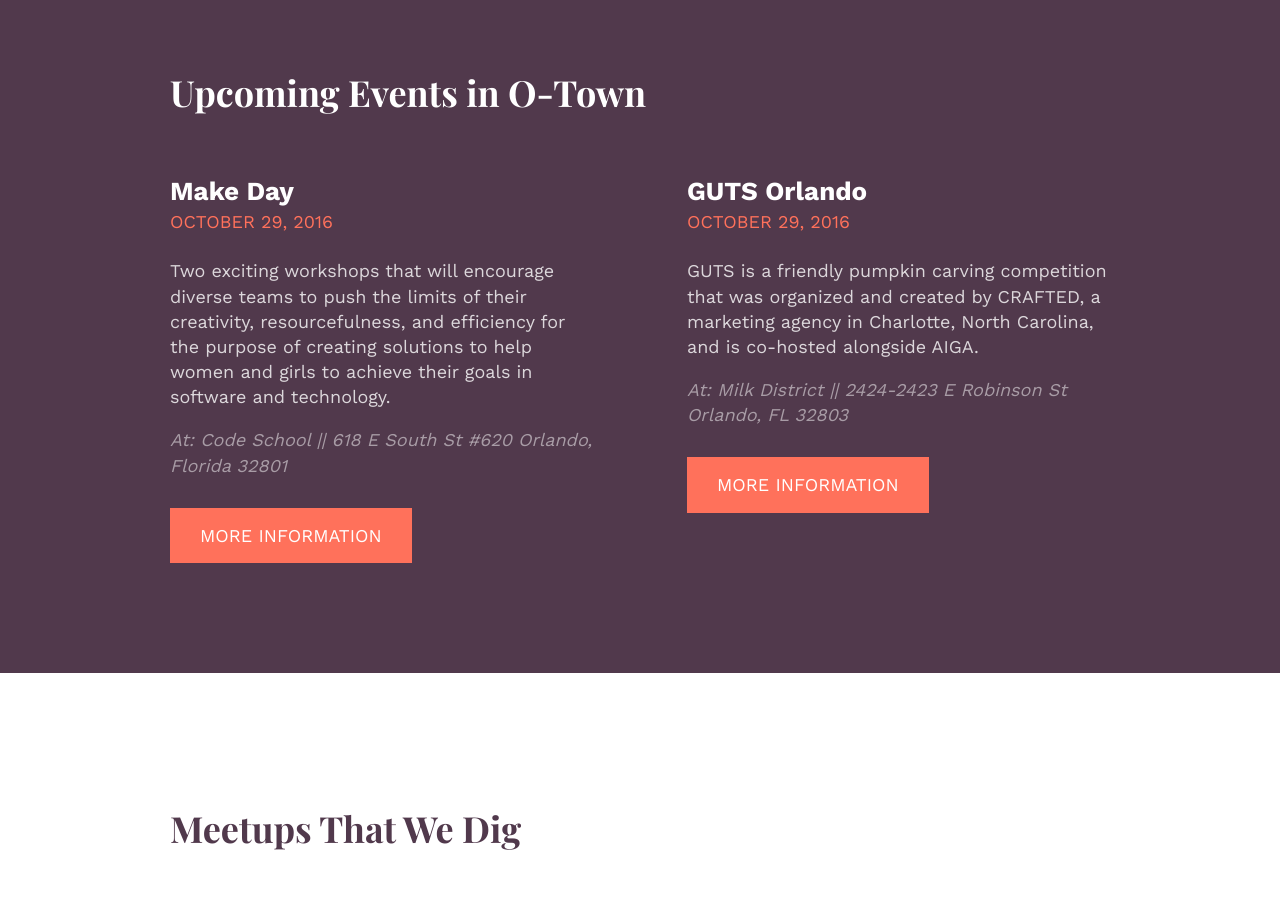
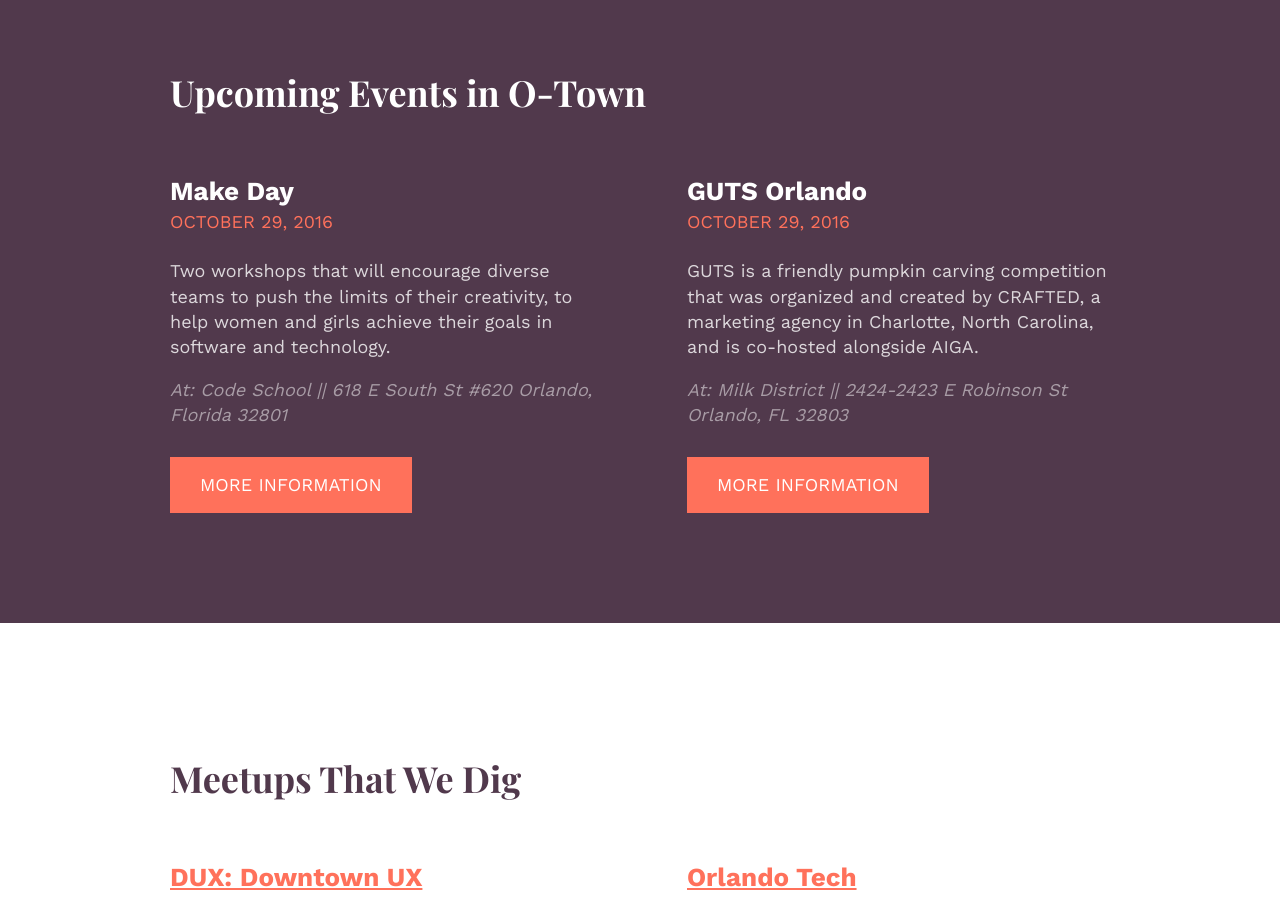
Before and after one commit to whosdustin/orlando-designers, a Jekyll site: the page built from index.html, in a window 1280 px wide and 900 px high, scrolled down 1849 px. Built offline with Jekyll 4.4.1, drawn with Linux system fonts in a browser that asks for light colours; comment, search, counter and statistics services are not loaded.

Commit message:
Updated Make Day

```diff
--- a/_events/make-day.markdown
+++ b/_events/make-day.markdown
@@ -8,4 +8,4 @@
 link: https://www.eventbrite.com/e/make-day-a-day-of-co-creating-solutions-tickets-27761272714
 ---
 
-Two exciting workshops that will encourage diverse teams to push the limits of their creativity, resourcefulness, and efficiency for the purpose of creating solutions to help women and girls to achieve their goals in software and technology.
+Two workshops that will encourage diverse teams to push the limits of their creativity, to help women and girls achieve their goals in software and technology.
```
